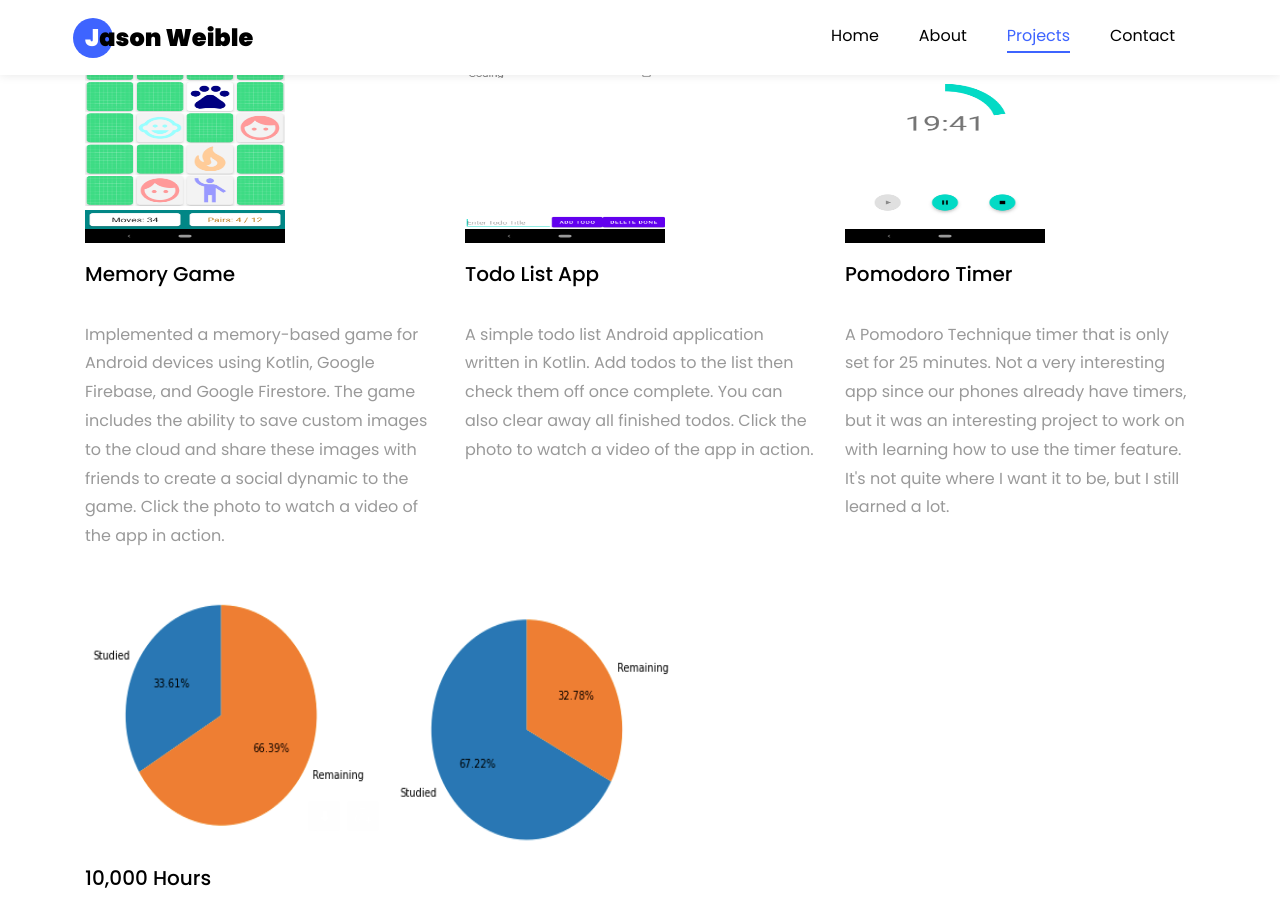
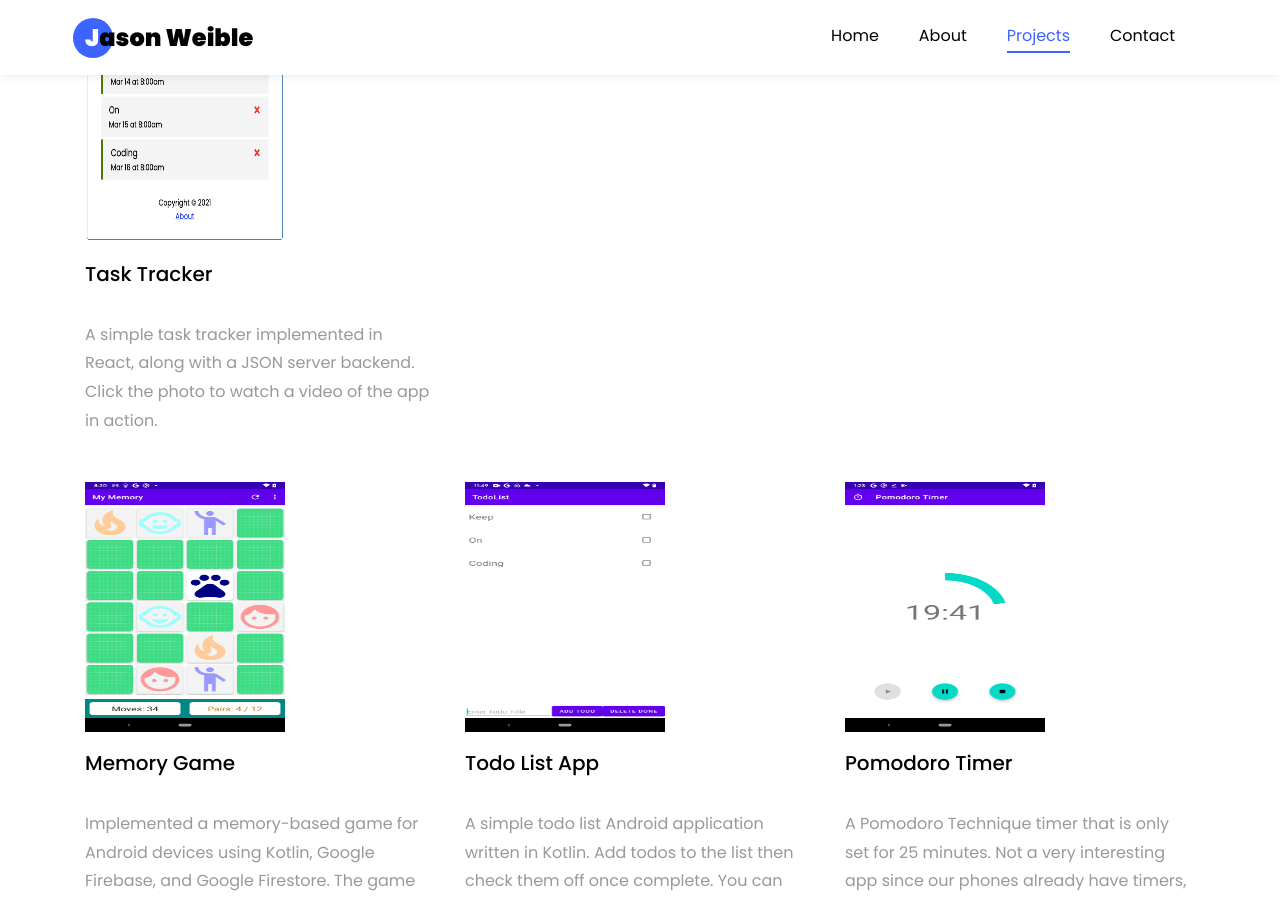
Before and after one commit to WeibleJason/WeibleJason.github.io, a Jekyll site: the page index.html, which Jekyll copies as it is, in a window 1280 px wide and 900 px high, scrolled down 742 px. Built offline with Jekyll 4.4.1, drawn with Linux system fonts in a browser that asks for light colours; some web fonts are replaced.

Commit message:
TaskTracker

```diff
--- a/index.html
+++ b/index.html
@@ -94,6 +94,24 @@
             <!--<p></p>-->
           </div>
         </div>
+
+      <div class="row d-flex">
+          <div class="col-md-4 d-flex ftco-animate">
+              <div class="blog-entry justify-content-end">
+                  <a href="https://youtu.be/owfpnZWg0j0">
+                      <img src="images/TaskTracker.png" style="width:200px;height:250px;">
+                  </a>
+                  <div class="text mt-3 float-right d-block">
+                      <h3 class="heading">
+                          <a href="https://youtu.be/owfpnZWg0j0">Task Tracker</a>
+                      </h3>
+                      <div class="d-flex align-items-center mb-3 meta"></div>
+                      <p>A simple task tracker implemented in React, along with a JSON server backend.
+                      Click the photo to watch a video of the app in action.</p>
+                  </div>
+              </div>
+          </div>
+      </div>
 
       <div class="row d-flex">
           <div class="col-md-4 d-flex ftco-animate">
```
Also changed, not shown: images/TaskTracker.png (added).
